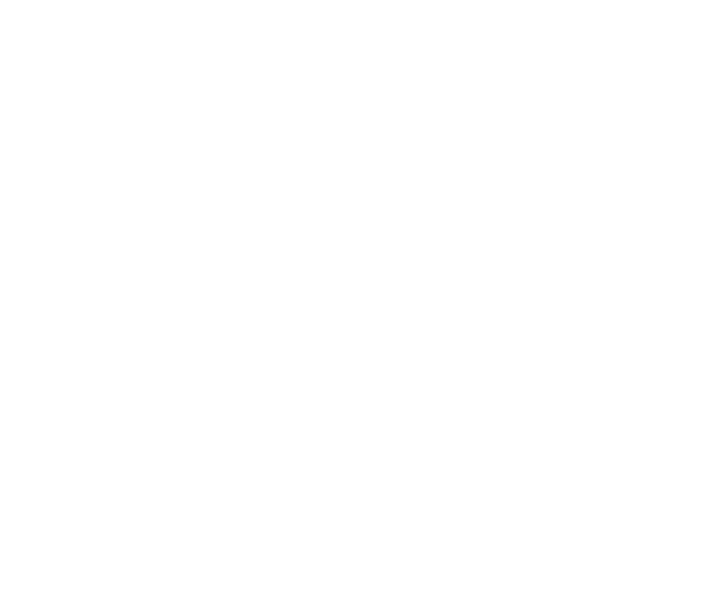
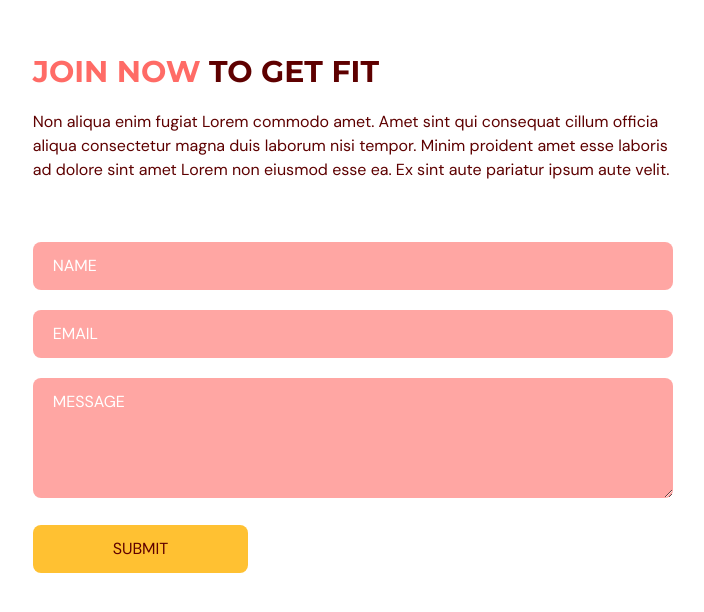
Before and after one commit to MGreizis/gym-website, a React (Vite) app: page / in a window 1280 px wide. Shown: the part 3076-3688 px from the top of the page, without its empty margins (74-778 px from the left). Before the commit the page ends 3034 px from the top, so only its background shows below. Built offline with nearby package versions, Linux system fonts and the light colour scheme.

Commit message:
working contact form

```diff
--- a/package.json
+++ b/package.json
@@ -13,7 +13,8 @@
     "framer-motion": "^10.12.4",
     "react": "^18.2.0",
     "react-anchor-link-smooth-scroll": "^1.0.12",
-    "react-dom": "^18.2.0"
+    "react-dom": "^18.2.0",
+    "react-hook-form": "^7.43.9"
   },
   "devDependencies": {
     "@types/node": "^18.15.11",
--- a/src/App.tsx
+++ b/src/App.tsx
@@ -4,6 +4,7 @@
 import Home from "@/scenes/home";
 import Benefits from "@/scenes/benefits";
 import OurClasses from "@/scenes/ourClasses";
+import ContactUs from "@/scenes/contactUs";
 
 function App() {
   const [selectedPage, setSelectedPage] = useState<SelectedPage>(
@@ -34,6 +35,7 @@
       <Home setSelectedPage={setSelectedPage} />
       <Benefits setSelectedPage={setSelectedPage} />
       <OurClasses setSelectedPage={setSelectedPage} />
+      <ContactUs setSelectedPage={setSelectedPage} />
     </div>
   );
 }
--- /dev/null
+++ b/src/scenes/contactUs/index.tsx
@@ -0,0 +1,137 @@
+import { SelectedPage } from "@/shared/types";
+import { motion } from "framer-motion";
+import { useForm } from "react-hook-form";
+import ContactUsGraphic from "@/assets/ContactUsPageGraphic.png";
+import HeaderText from "@/shared/HeaderText";
+
+type Props = {
+  setSelectedPage: (value: SelectedPage) => void;
+};
+
+const ContactUs = ({ setSelectedPage }: Props) => {
+  const inputStyles = `mt-5 w-full rounded-lg bg-primary-300 px-5 py-3 placeholder-white`
+
+  const {
+    register,
+    trigger,
+    formState: { errors }
+  } = useForm();
+
+  const onSubmit = async (e: any) => {
+    const isValid = await trigger();
+    if (!isValid) {
+      e.preventDefault();
+    }
+  }
+
+  return (
+    <section id="contactus" className="mx-auto w-5/6 pb-32 pt-24">
+      <motion.div
+        onViewportEnter={() => setSelectedPage(SelectedPage.ContactUs)}
+      >
+        <motion.div
+          className="md:w-3/5"
+          initial="hidden"
+          whileInView="visible"
+          viewport={{ once: true, amount: 0.5 }}
+          transition={{ delay: 0.2, duration: 0.5 }}
+          variants={{
+            hidden: { opacity: 0, x: -50 },
+            visible: { opacity: 1, x: 0 },
+          }}
+        >
+          <HeaderText>
+            <span className="text-primary-500">JOIN NOW</span> TO GET FIT
+          </HeaderText>
+          <p className="my-5">
+            Non aliqua enim fugiat Lorem commodo amet. Amet sint qui consequat
+            cillum officia aliqua consectetur magna duis laborum nisi tempor.
+            Minim proident amet esse laboris ad dolore sint amet Lorem non
+            eiusmod esse ea. Ex sint aute pariatur ipsum aute velit.
+          </p>
+        </motion.div>
+
+        <div className="mt-10 justify-between gap-8 md:flex">
+          <motion.div
+            className="mt-10 basis-3/5 md:mt-0"
+            initial="hidden"
+            whileInView="visible"
+            viewport={{ once: true, amount: 0.5 }}
+            transition={{ delay: 0.2, duration: 0.5 }}
+            variants={{
+              hidden: { opacity: 0, y: 50 },
+              visible: { opacity: 1, y: 0 },
+            }}
+          >
+            <form
+              target="_blank"
+              onSubmit={onSubmit}
+              action="https://formsubmit.co/cfe7f4bb303f0e9efb06fb3fa7f4520e"
+              method="POST"
+            >
+              <input
+                className={inputStyles}
+                type="text"
+                placeholder="NAME"
+                {...register("name", {
+                  required: true,
+                  maxLength: 100,
+                })}
+              />
+              {errors.name && (
+                <p className="mt-1 text-primary-500">
+                  {errors.name.type === "required" && "This field is required."}
+                  {errors.name.type === "maxLength" && "Max length is 100 characters."}
+                </p>
+              )}
+
+              <input
+                className={inputStyles}
+                type="text"
+                placeholder="EMAIL"
+                {...register("email", {
+                  required: true,
+                  // Check if input is a valid email
+                  pattern: /^[A-Z0-9._%+-]+@[A-Z0-9.-]+\.[A-Z]{2,}$/i,
+                })}
+              />
+              {errors.email && (
+                <p className="mt-1 text-primary-500">
+                  {errors.email.type === "required" && "This field is required."}
+                  {errors.email.type === "pattern" && "Invalid email address."}
+                </p>
+              )}
+
+              <textarea
+                className={inputStyles}
+                rows={4}
+                cols={50}
+                placeholder="MESSAGE"
+                {...register("message", {
+                  required: true,
+                  maxLength: 2000,
+                })}
+              />
+              {errors.message && (
+                <p className="mt-1 text-primary-500">
+                  {errors.message.type === "required" && "This field is required."}
+                  {errors.message.type === "maxLength" && "Max length is 2000 characters."}
+                </p>
+              )}
+
+              <button
+                type="submit"
+                className="mt-5 rounded-lg bg-secondary-500 px-20 py-3 transition duration-500
+                hover:text-white"
+              >
+                SUBMIT
+              </button>
+            </form>
+          </motion.div>
+        </div>
+      </motion.div>
+    </section>
+  );
+};
+
+export default ContactUs;
```
Also changed, not shown: 1 other file (tests, documents, lock files or other folders).
